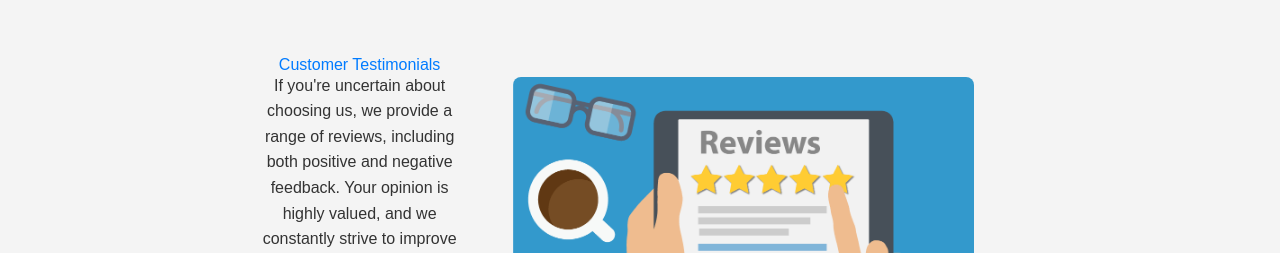
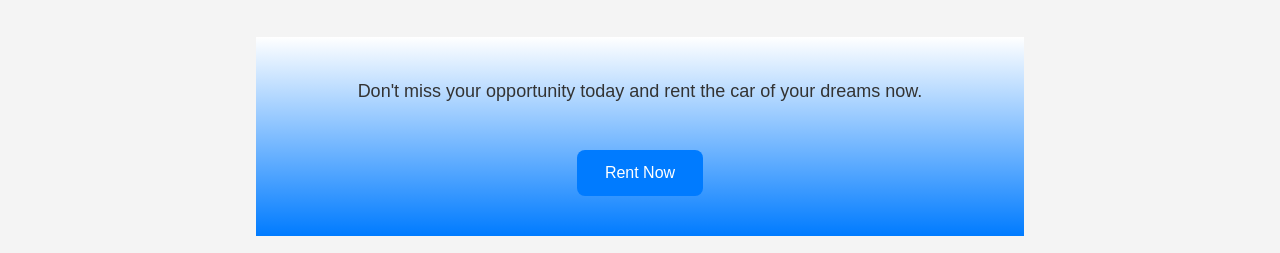
Before and after one commit to LeonidCaminschi/tum-web-lab3, a plain HTML site: page index.html in a window 1280 px wide. Shown: the part 921-1174 px from the top of the page. Drawn offline with Linux system fonts and the light colour scheme.

Commit message:
Added a visible CTA for Desktop

```diff
--- a/index.html
+++ b/index.html
@@ -35,6 +35,11 @@
 	</div>
     </section>
 
+    <div id="CTA">
+        <p>Don't miss your opportunity today and rent the car of your dreams now.</p>
+        <button>Rent Now</button>
+    </div>
+
     <section id="testimonials">
         <img src="reviews.png" alt="Customer Reviews">
 	<div>
--- a/style.css
+++ b/style.css
@@ -58,3 +58,17 @@ footer {
         padding: 20px;
 	text-align: center;
 }
+#CTA {
+        margin-left: 20%;
+        text-align: center;
+        padding: 40px 0;
+	background: linear-gradient(to bottom, #ffffff, #007BFF);
+	max-width: 60%;
+}
+#CTA p {
+        font-size: 18px;
+        margin-bottom: 20px;
+}
+#CTA button {
+        font-size: 16px;
+}
```
